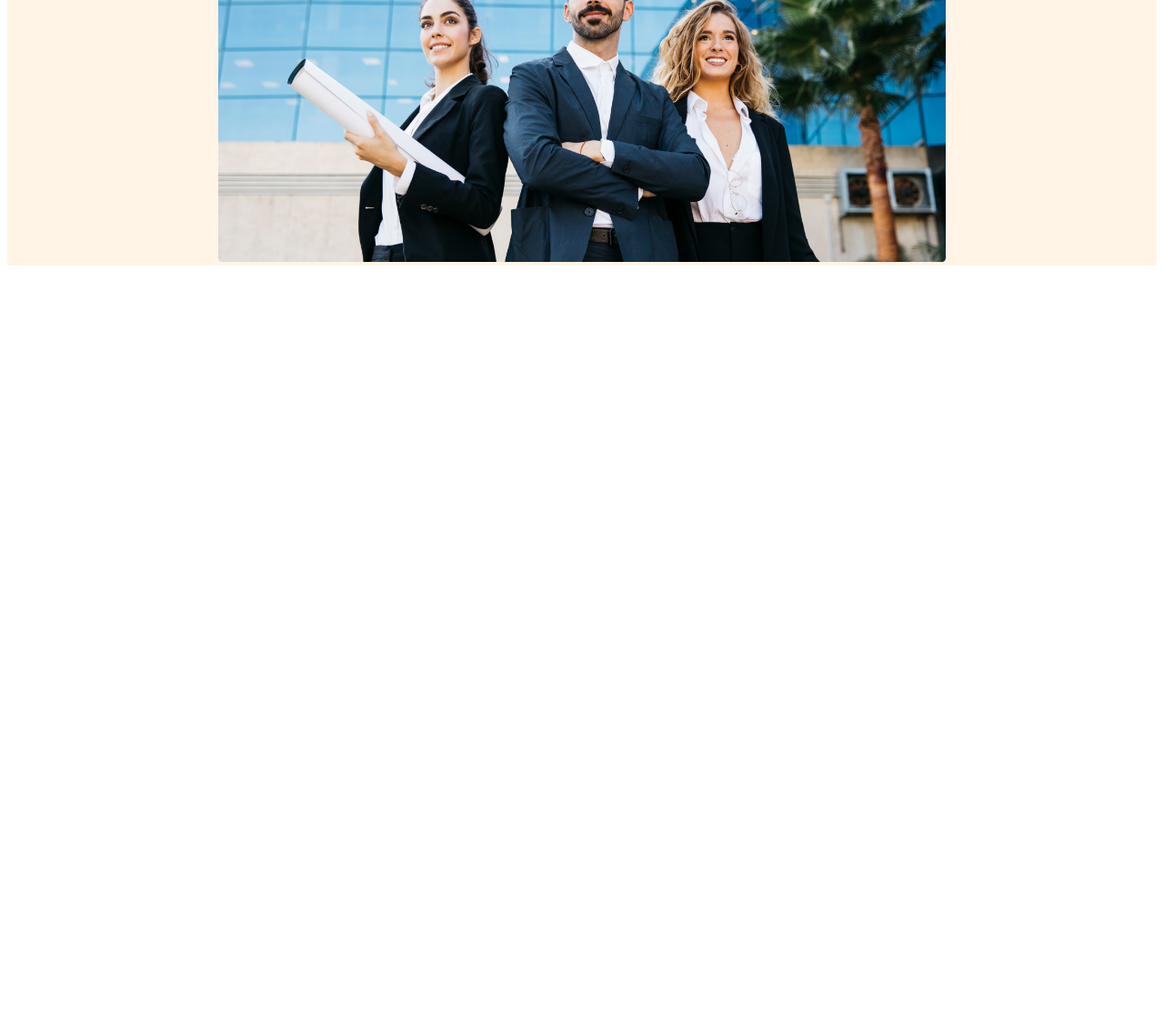
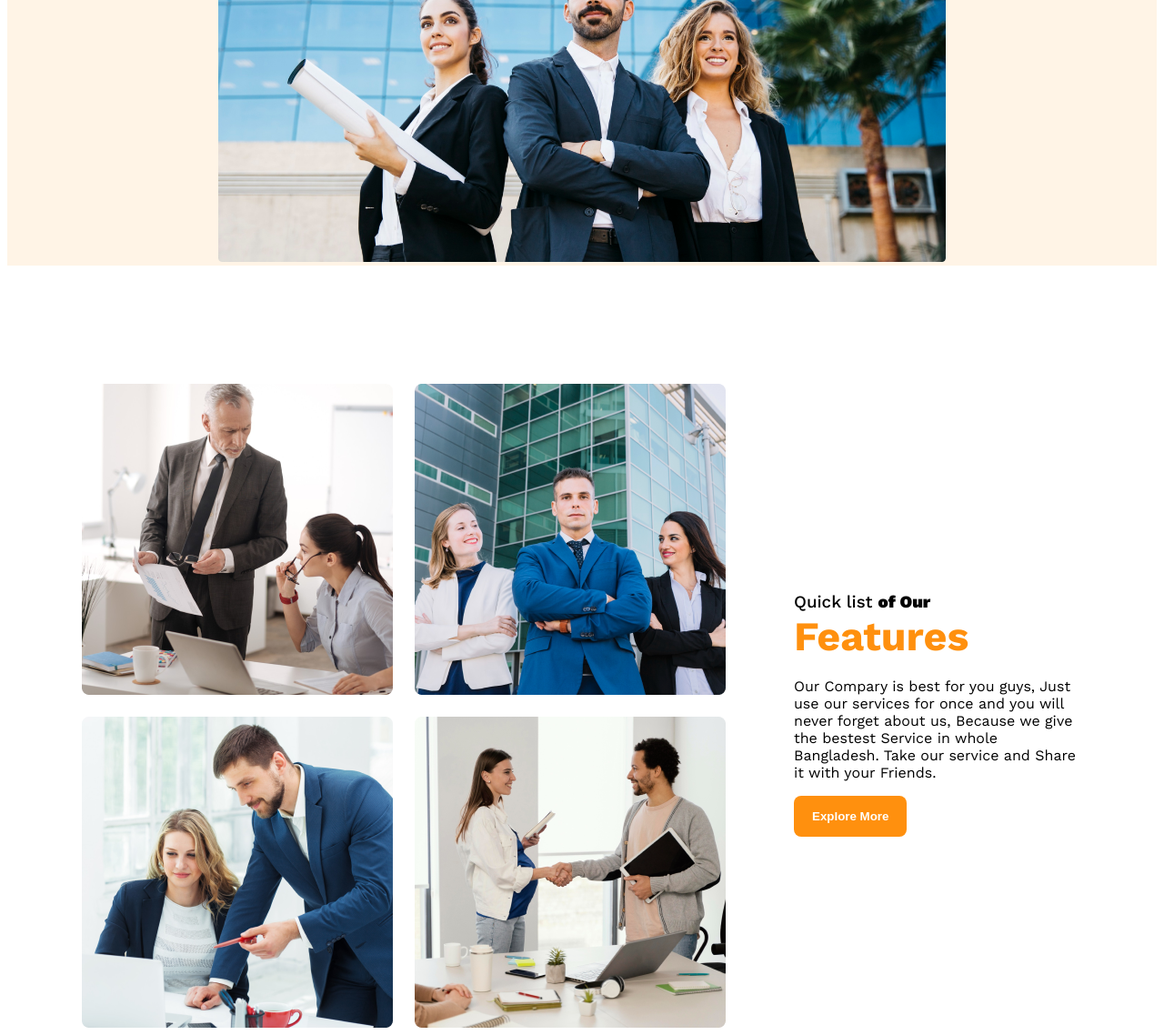
Before and after one commit to iamabid1/Assignment-2, a plain HTML site: page index.html in a window 1280 px wide. Shown: the part 618-1756 px from the top of the page at 91% size. Before the commit the page ends 918 px from the top, so only its background shows below. Drawn offline with nearby package versions, Linux system fonts and the light colour scheme.

Commit message:
done with the First 2 layer and responsive

```diff
--- a/index.html
+++ b/index.html
@@ -32,8 +32,21 @@
             </div>
         </div>
     </header>
-    <main>
+    <main class="main">
+        <section class="section display-flex team">
+            <div class="team-img-container">
+                <img src="images/team1.png" alt="Teams">
+                <img src="images/team2.png" alt="Teams">
+                <img src="images/team3.png" alt="Teams">
+                <img src="images/team4.png" alt="Teams">
+            </div>
+            <div class="our-features">
+                <h3 class="features-title"><span class="ql text-ligh-gray ql">Quick list </span><span class="oo">of Our</span> <span class="f">Features</span></h3>
+                <p class="features-description text-ligh-gray">Our Compary is best for you guys, Just use our services for once and you will never forget about us, Because we give the bestest Service in whole Bangladesh. Take our service and Share it with your Friends.</p>
+                <button class="btn-primary">Explore More</button>
+            </div>
 
+        </section>
     </main>
     <footer>
 
--- a/styles/styles.css
+++ b/styles/styles.css
@@ -4,13 +4,48 @@ body {
     font-family: 'Work Sans', serif;
 }
 
+
+/* team releated  */
+.team {
+    align-items: center;
+}
+
+.team-img-container  {
+    display: grid;
+    grid-template-columns: repeat(2, 1fr);
+    gap: 24px;
+}
+.oo {
+    font-weight: bolder;
+}
+.ql {
+    font-weight: 500;
+}
+.f {
+    color: rgb(255, 144, 14);
+    font-size: 2.8rem;
+    font-weight: 700;
+}
 /* shared styles */
 .display-flex {
     display: flex;
 }
+.main > section {
+    margin-top: 130px;
+}
+.our-features {
+    margin-left: 75px;
+    max-width: 530px;
+}
+
 
 .text-gray {
     color: rgb(66, 66, 66);
+}
+
+.main {
+    max-width: 1100px;
+    margin: 0 auto;
 }
 
 .text-light-gray {
@@ -92,7 +127,8 @@ body {
 @media screen and (max-width: 576px) {
 
     .navbar,
-    .nav-link {
+    .nav-link,
+    .team {
         flex-direction: column;
     }
 
@@ -104,4 +140,10 @@ body {
     .img-container {
         width: 400px;
     }
+    .team-img-container {
+        grid-template-columns: repeat(1, 1fr);
+    }
+    .our-features {
+        margin-left: 20px;
+    }
 }
```
